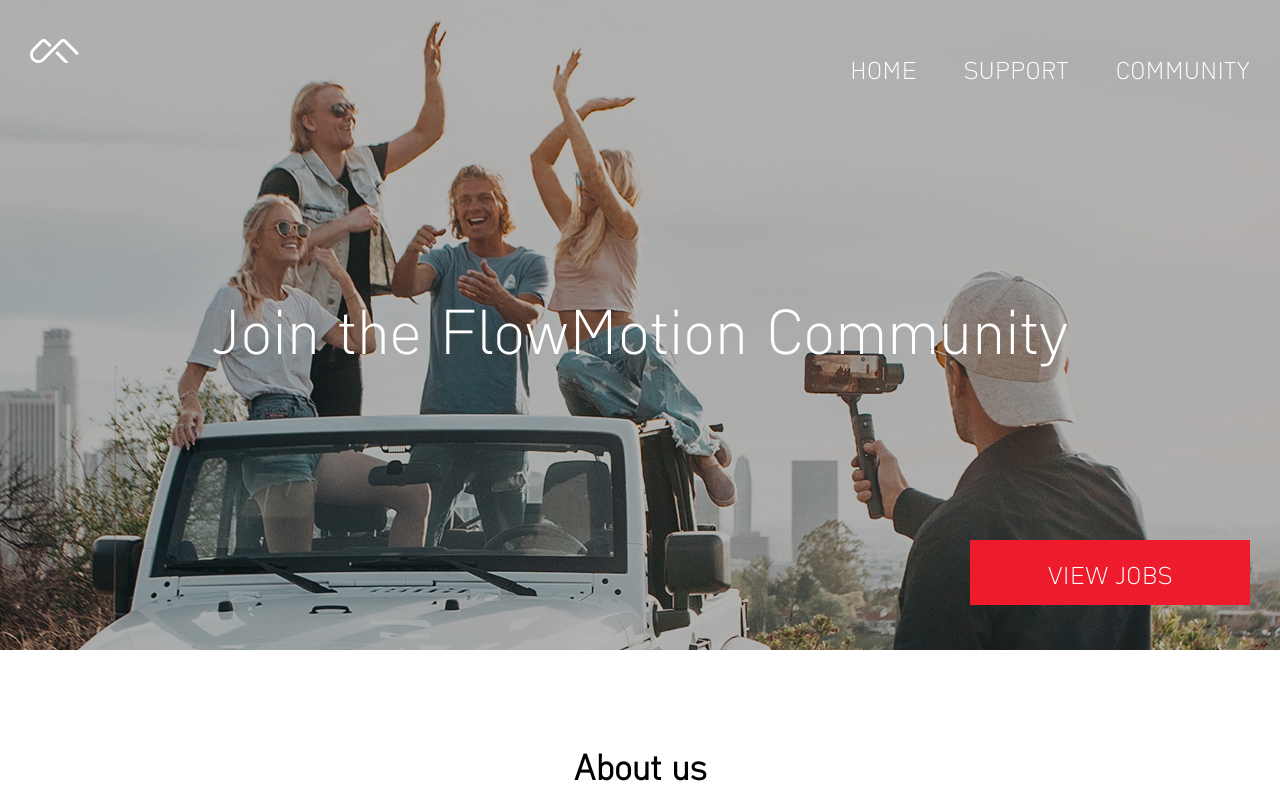
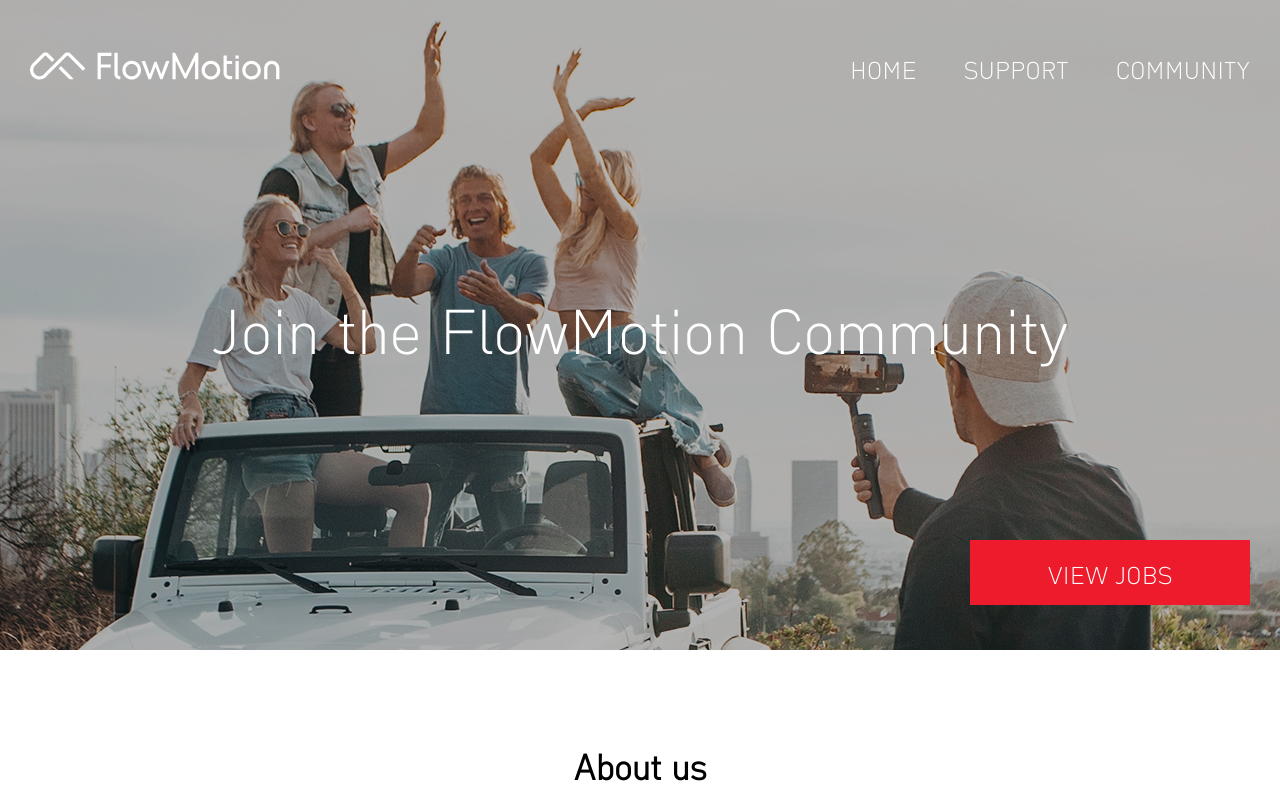
Before and after one commit to Blubtastic/flowMotion, a React (Create React App) app in the folder flowmotion/: page / in a window 1280 px wide. Shown: the top 800 px of the page. Built offline with nearby package versions, Linux system fonts and the light colour scheme.

Commit message:
added logo + fixes

```diff
--- a/flowmotion/src/App.css
+++ b/flowmotion/src/App.css
@@ -3,7 +3,6 @@
 body{
   font-family: 'type-36', 'Open Sans', sans-serif;
   font-weight: 600;
-
 }
 
 a{
--- a/flowmotion/src/components/Home/index.js
+++ b/flowmotion/src/components/Home/index.js
@@ -96,7 +96,7 @@
 
         {/* Mission / Video section */}
         <div>
-          <Cover image={"mission.jpg"} top={"-320px"} Component={this.missionCoverContent()}/>
+          <Cover image={"mission.jpg"} top={"-320px"} height={"735px"} Component={this.missionCoverContent()}/>
         </div>
 
         {/* Core Values section */}
--- a/flowmotion/src/components/Jobs/index.js
+++ b/flowmotion/src/components/Jobs/index.js
@@ -79,7 +79,7 @@
 
         {/* COVER Image section */}
         <div>
-          <Cover image={"jobs.jpg"} top={"-540px"} Component={this.jobsCoverContent()}/>
+          <Cover image={"jobs.jpg"} height={"480px"} top={"-540px"}  Component={this.jobsCoverContent()}/>
         </div>
 
 
--- a/flowmotion/src/components/Nav/index.js
+++ b/flowmotion/src/components/Nav/index.js
@@ -1,7 +1,7 @@
 import React, {Component} from 'react'
 import {Link} from 'react-router-dom';
 import flowmotion from '../../images/flowmotion.svg';
-import flowmotionSmall from '../../images/flowmotion.svg';
+import flowmotionFull from '../../images/flowmotionFull.svg';
 import './nav.css'
 
 export default class Slideshow extends Component {
@@ -25,7 +25,7 @@
               <span></span>
               <span></span>
             </div>
-            <Link to="/"><img src={flowmotionSmall} alt="logo"/> </Link>
+            <Link to="/"><img src={flowmotion} alt="logo"/> </Link>
           </div>
 
           <div className={"toggleBar column show" + this.state.checkboxState + " textAlign"}>
@@ -41,8 +41,8 @@
 
         <div className="menu desktop">
           <nav>
-            <div className="logo">
-              <Link to="/"> <img src={flowmotionSmall} alt="logo"/> </Link>
+            <div className="largeLogo">
+              <Link to="/"> <img src={flowmotionFull} alt="logo"/> </Link>
             </div>
 
             <ul>
@@ -64,5 +64,4 @@
     this.refs.navCheck.checked = false;
     this.setState({checkboxState: !this.state.checkboxState});
   }
-
 }
--- a/flowmotion/src/components/Nav/nav.css
+++ b/flowmotion/src/components/Nav/nav.css
@@ -27,12 +27,12 @@
 /* RESPONSIVE NAV (BURGER MENU) */
 /* Switch between desktop and mobile navs */
 /*  */
-@media only screen and (max-width: 480px)   {
+@media only screen and (max-width: 701px)   {
   .desktop{
     display: none !important;
   }
 }
-@media only screen and (min-width: 481px)   {
+@media only screen and (min-width: 700px)   {
   .mobile{
     display: none !important;
   }
@@ -58,6 +58,14 @@
 .showfalse{
   top: -180px;
   transition: top 0.55s;
+}
+
+.largeLogo{
+  position: relative;
+  top: 13px;
+}
+.largeLogo img{
+  width: 250px;
 }
 
 .burgerLogo div{
```
